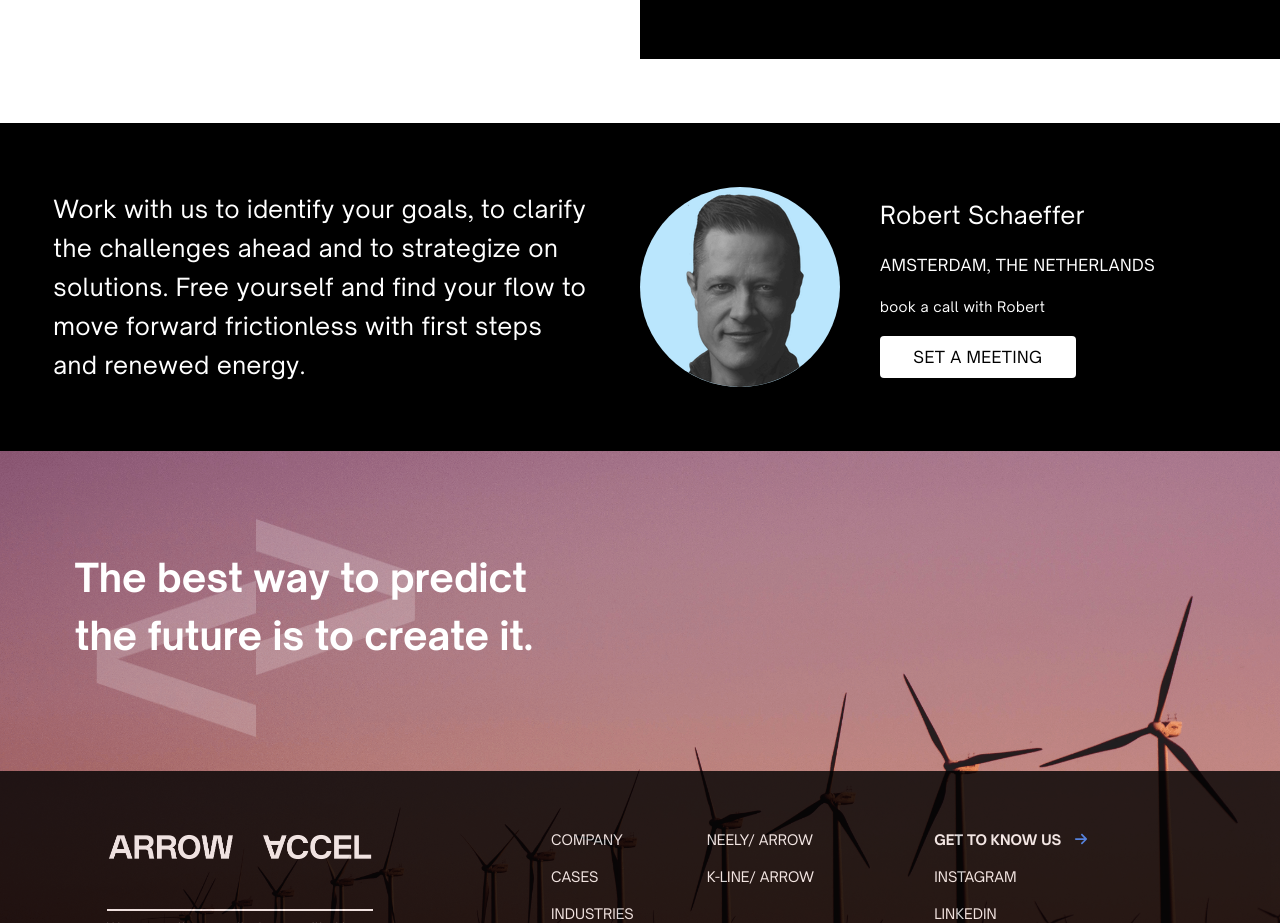
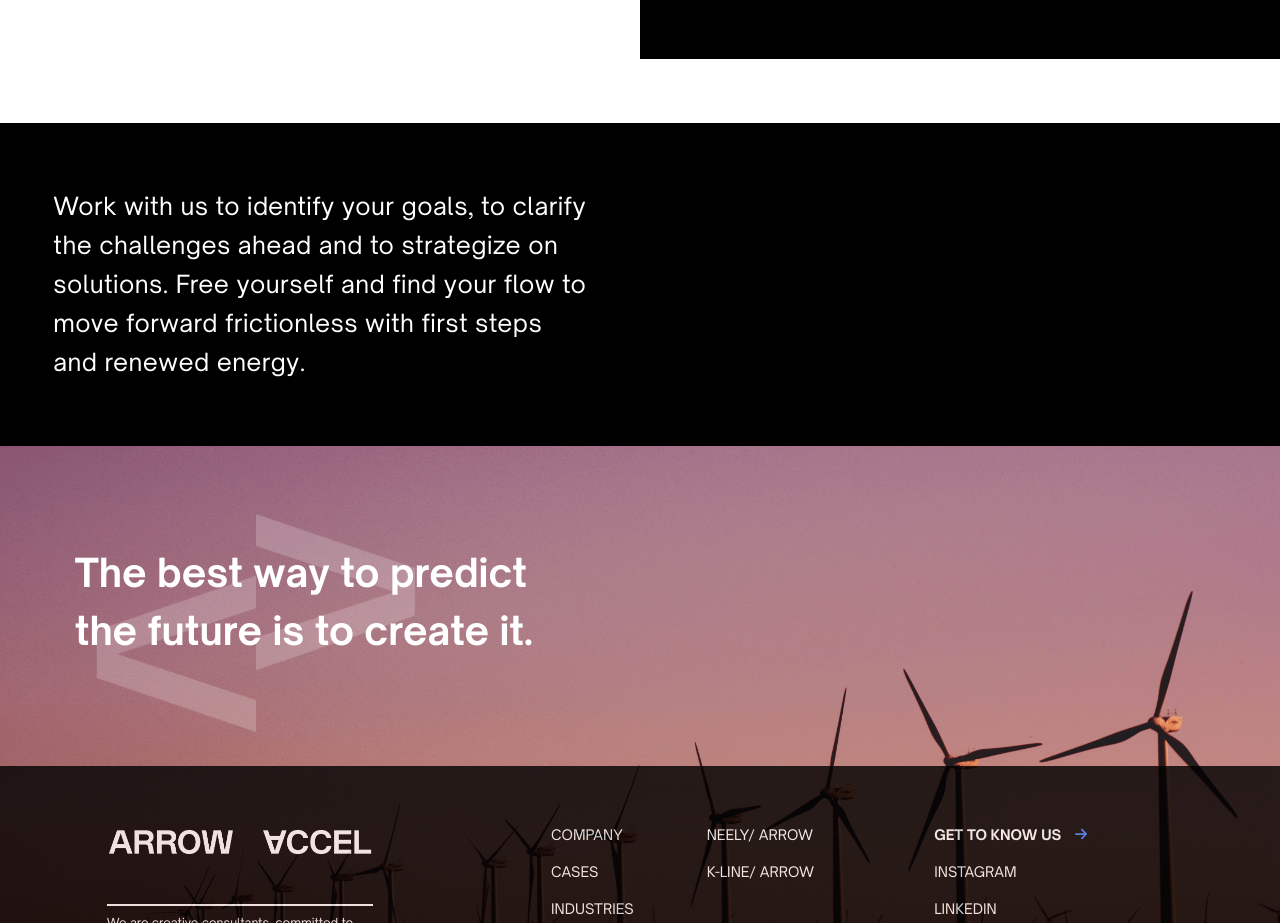
Before and after one commit to shafrazi/arrow-accel, a Next.js app: page /industries in a window 1280 px wide. Shown: the part 4140-5063 px from the top of the page. Built offline with nearby package versions, Linux system fonts and the light colour scheme.

Commit message:
hide contact element in what we do

```diff
--- a/components/what-we-do.js
+++ b/components/what-we-do.js
@@ -142,7 +142,7 @@ export default function WhatWeDo() {
             </p>
           </div>
         </div>
-        <div className="w-full flex items-center lg:w-1/2">
+        {/* <div className="w-full flex items-center lg:w-1/2">
           <div className="w-full flex space-x-10 lg:w-10/12 py-6 md:py-10 lg:py-16 px-4 md:px-10 lg:px-0">
             <div className="md:shrink-0 rounded-full bg-sky-200 flex justify-center items-center">
               <img
@@ -160,7 +160,7 @@ export default function WhatWeDo() {
               </button>
             </div>
           </div>
-        </div>
+        </div> */}
       </div>
     </div>
   );
```
